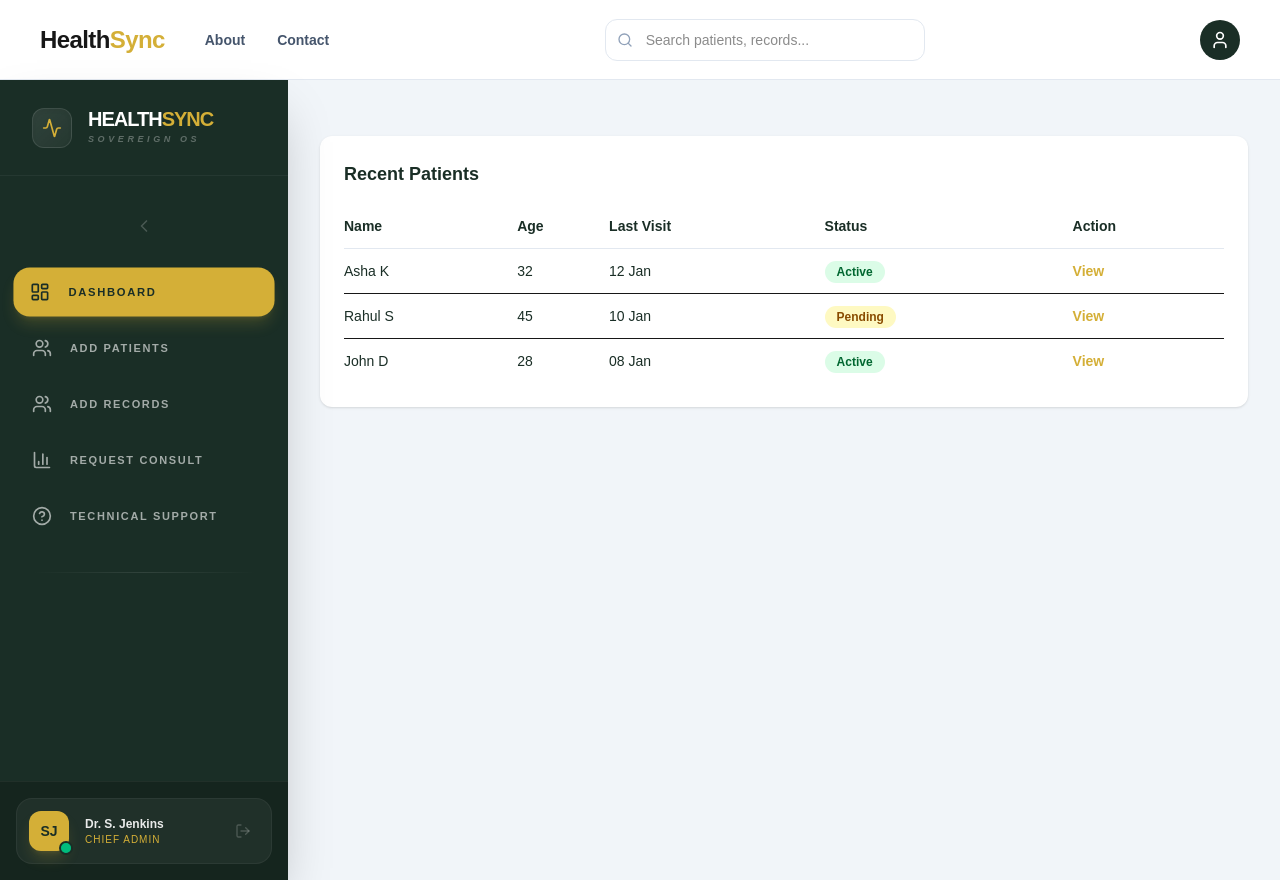
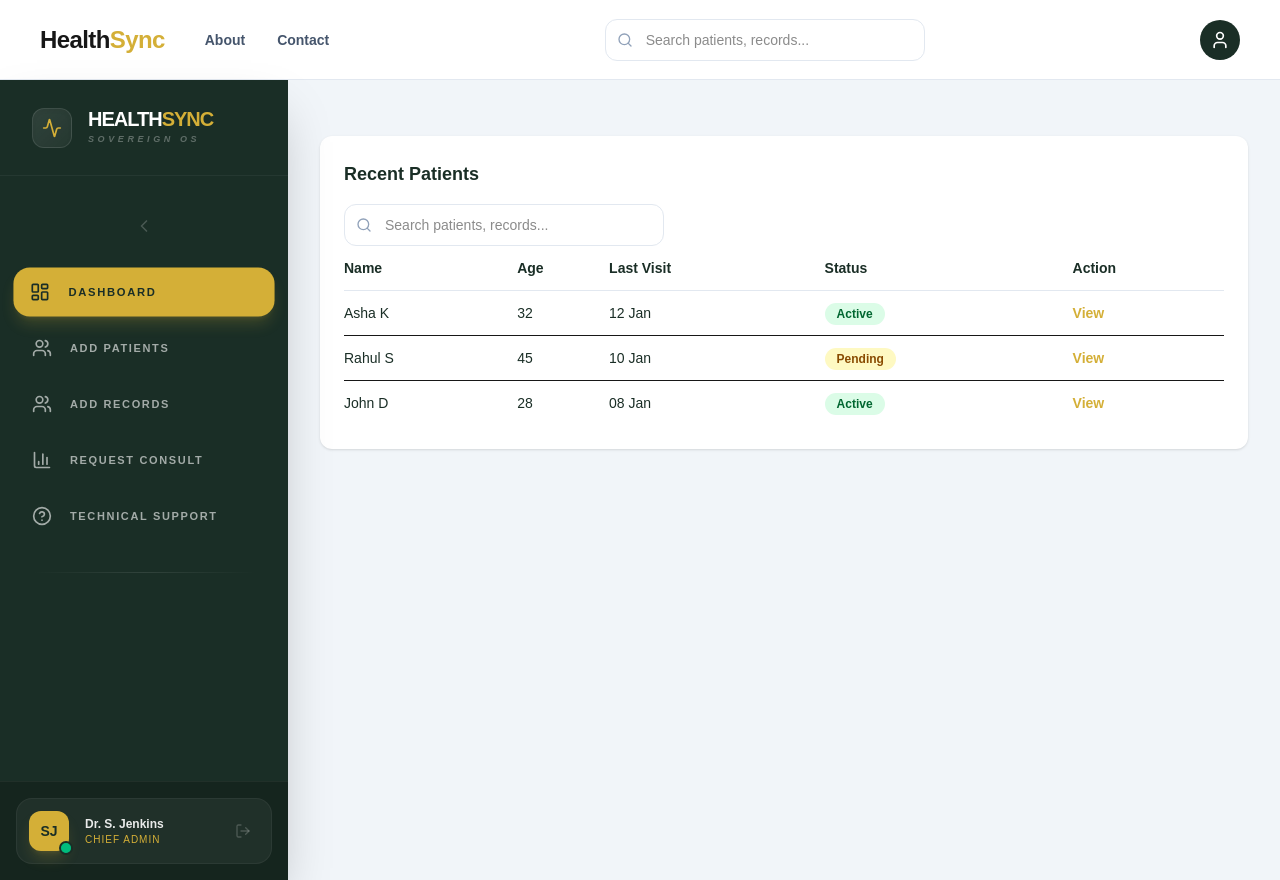
Before and after one commit to kalviumcommunity/S69-0126-CodeMeow-Full-Stack-With-NextjsAnd-AWS-Azure-HealthSync, a Next.js app in the folder your-project-name/: page /dashboard in a window 1280 px wide. Built offline with nearby package versions, Linux system fonts and the light colour scheme.

Commit message:
added the search bar

```diff
--- a/your-project-name/src/app/components/PatientTable.tsx
+++ b/your-project-name/src/app/components/PatientTable.tsx
@@ -1,15 +1,34 @@
+import { Search } from "lucide-react";
+import { useState } from "react";
+
 export default function PatientTable() {
+  // Initialize state for search query
+  const [query, setQuery] = useState("");
   const patients = [
     { name: "Asha K", age: 32, lastVisit: "12 Jan", status: "Active" },
     { name: "Rahul S", age: 45, lastVisit: "10 Jan", status: "Pending" },
     { name: "John D", age: 28, lastVisit: "08 Jan", status: "Active" },
   ];
+  // Filter patients based on search query
+  const filterPatients = patients.filter((patient) =>
+    patient.name.toLowerCase().includes(query.toLowerCase())
+  );
 
   return (
     <div className="bg-white rounded-xl shadow p-6 mt-6">
       <h2 className="text-lg font-semibold mb-4 text-[#1A2E26]">
         Recent Patients
       </h2>
+      <div className="hidden md:flex items-center relative w-80">
+        <Search className="absolute left-3 w-4 h-4 text-slate-400" />
+        <input
+          type="text"
+          placeholder="Search patients, records..."
+          className="w-full pl-10 pr-4 py-2.5 rounded-xl border border-slate-200 text-sm focus:outline-none focus:ring-2 focus:ring-[#D4AF37]/40"
+          value={query}
+          onChange={(e) => setQuery(e.target.value)}
+        />
+      </div>
 
       <table className="w-full text-sm">
         <thead>
@@ -23,7 +42,8 @@ export default function PatientTable() {
         </thead>
 
         <tbody>
-          {patients.map((patient, index) => (
+          {/*Added The Search Bar Instead of Keeping the patients implemented the filterPatients*/}
+          {filterPatients.map((patient, index) => (
             <tr
               key={index}
               className="border-b last:border-none hover:bg-slate-50 transition"
@@ -53,6 +73,11 @@ export default function PatientTable() {
           ))}
         </tbody>
       </table>
+      {/* {filterPatients.map((patient, index) => (
+        <div key={index}>
+          {patient.name}
+        </div>
+      ))} */}
     </div>
   );
 }
```
